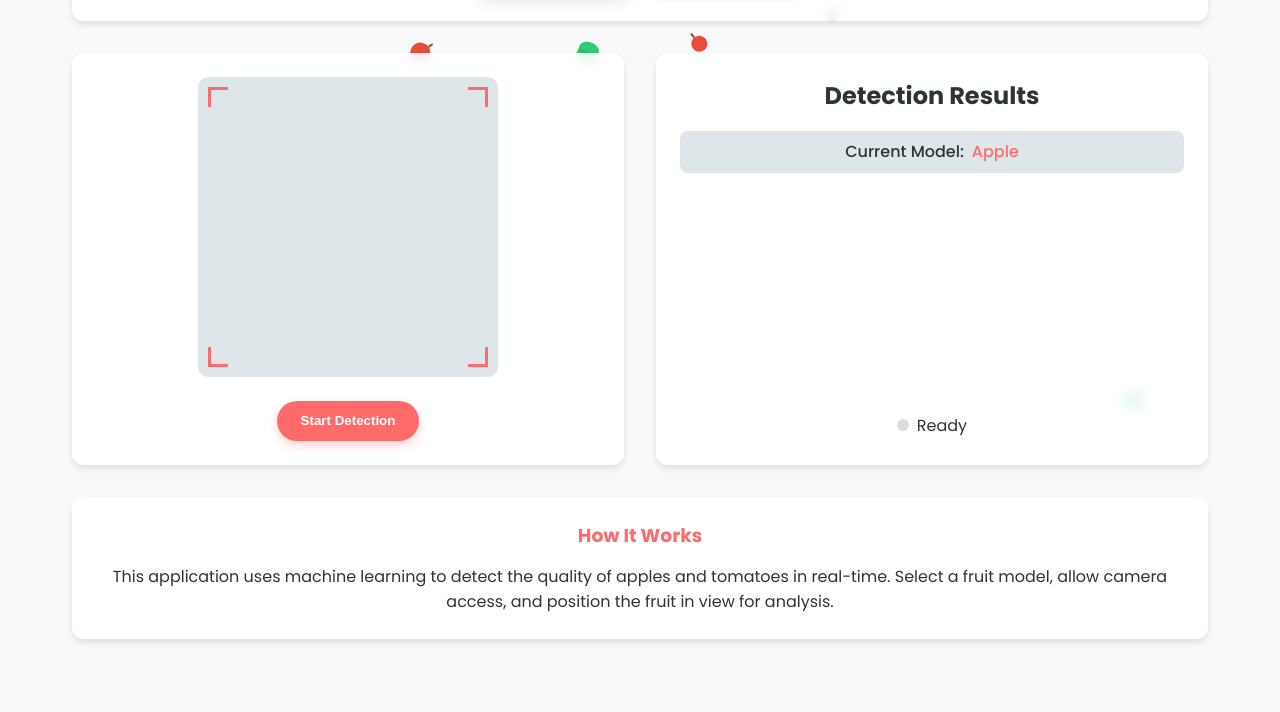
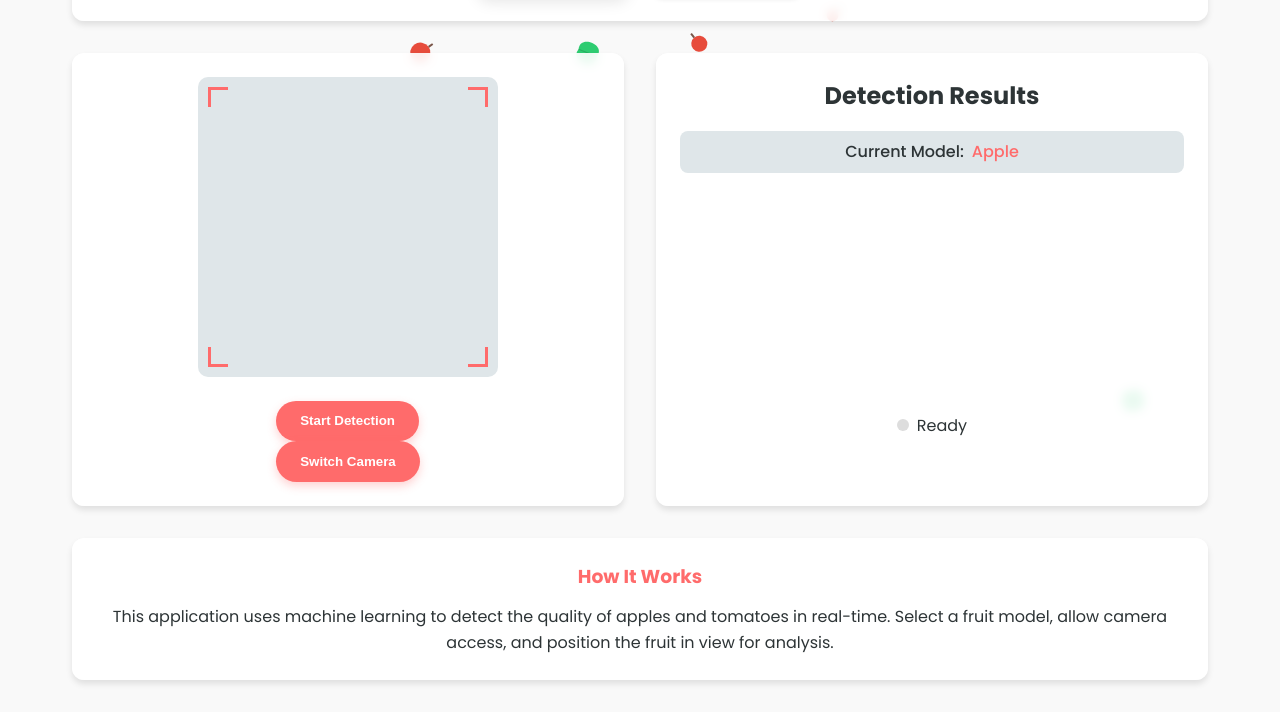
Before and after one commit to Patricklumowa/FRUIT-QUALITY-CLASSIFICATION, a plain HTML site: page index.html in a window 1280 px wide. Shown: the part 352-1064 px from the top of the page. Before the commit the page ends 1023 px from the top, so only its background shows below. Drawn offline with Linux system fonts and the light colour scheme.

Commit message:
Update index.html

```diff
--- a/index.html
+++ b/index.html
@@ -46,9 +46,14 @@
                         <div class="corner bottom-right"></div>
                     </div>
                 </div>
-                <button id="start-btn" class="control-btn">
-                    <span class="btn-text">Start Detection</span>
-                </button>
+                <div class="control-buttons">
+                    <button id="start-btn" class="control-btn">
+                        <span class="btn-text">Start Detection</span>
+                    </button>
+                    <button id="switch-camera-btn" class="control-btn secondary" disabled>
+                        <span class="btn-text">Switch Camera</span>
+                    </button>
+                </div>
             </div>
 
             <div class="results-container">
```
